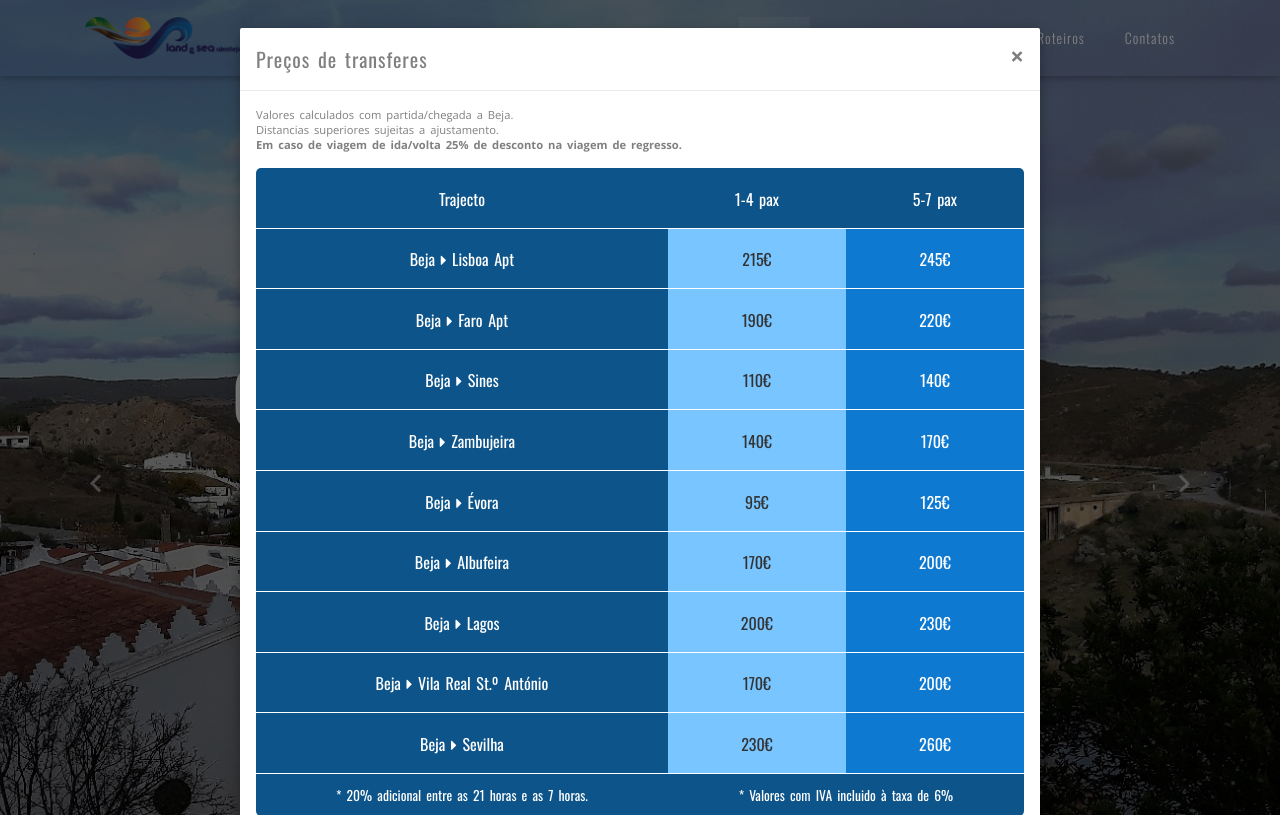
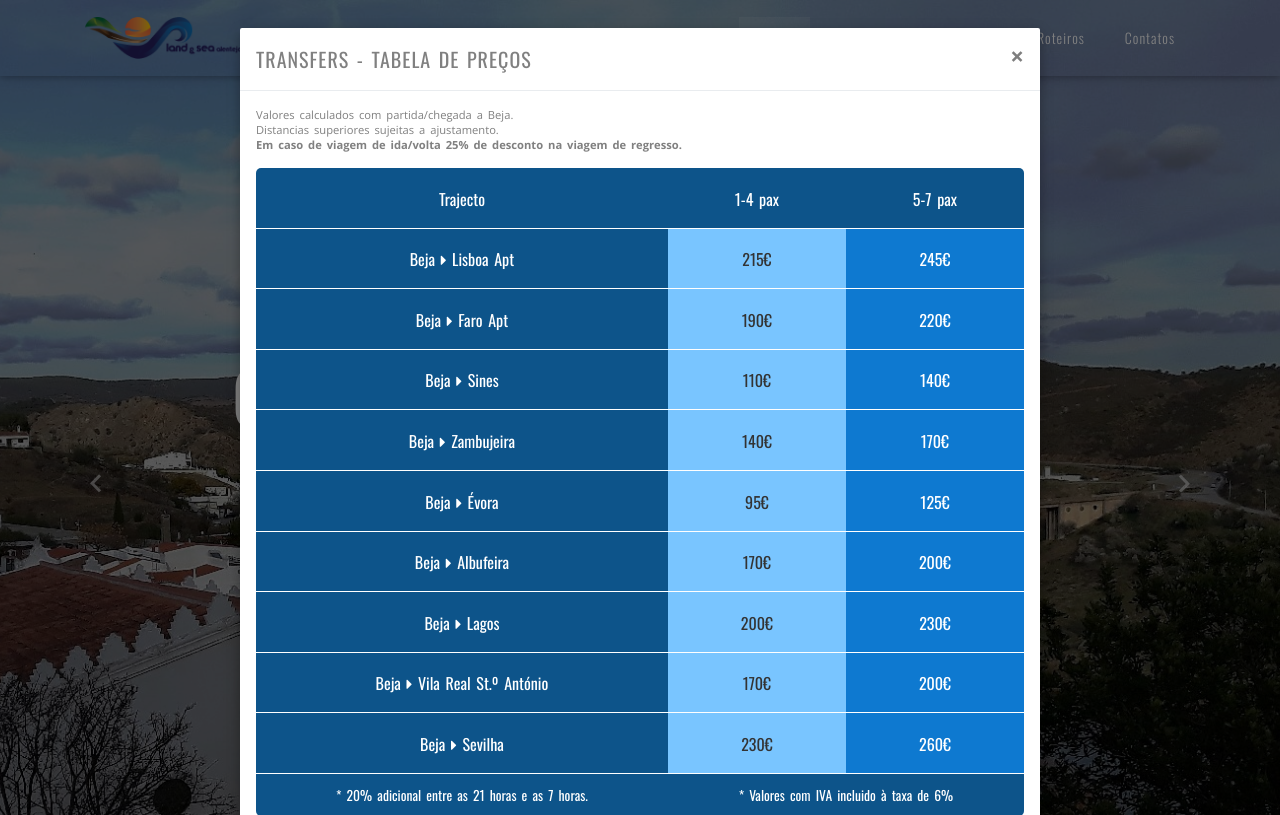
Before and after one commit to nmilho/lsa, a PHP site: page / in a window 1280 px wide, after a click on "CONSULTAR PREÇOS". Shown: the top 815 px of the page. Run offline with PHP 8.4, Linux system fonts and the light colour scheme.

Commit message:
[END] Tabela de preços tranfers

```diff
--- a/css/style.css
+++ b/css/style.css
@@ -200,3 +200,7 @@ section .titlenoimg:after {
 .w-auto {
 	width: auto;
 }
+
+.text-upper {
+	text-transform: uppercase !important;
+}
--- a/index.html
+++ b/index.html
@@ -817,7 +817,7 @@
     <div class="modal-dialog modal-lg" role="document">
         <div class="modal-content">
             <div class="modal-header">
-                <h5 class="modal-title" id="exampleModalLabel">Preços de transferes</h5>
+                <h5 class="modal-title text-upper" id="exampleModalLabel">Transfers - Tabela de preços</h5>
                 <button type="button" class="close" data-dismiss="modal" aria-label="Close">
                     <span aria-hidden="true">&times;</span>
                 </button>
```
